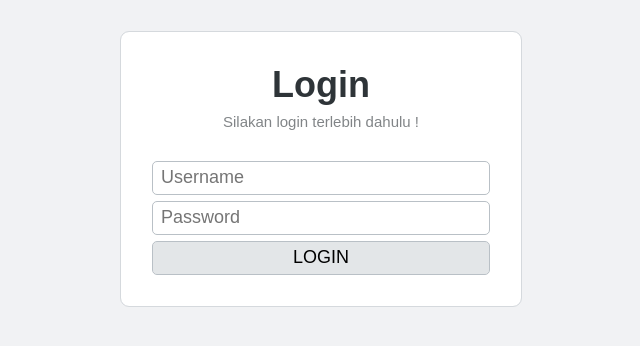
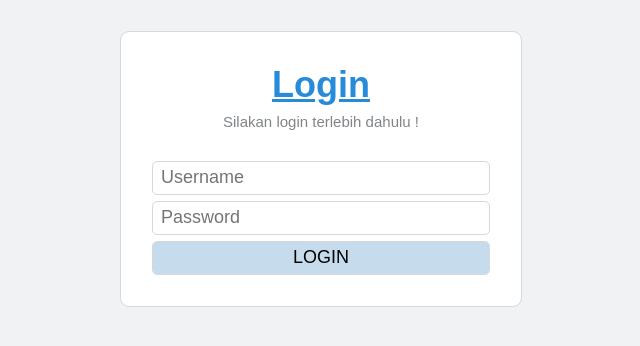
Before and after one commit to momo-hunt/sukakaba, a SvelteKit app: page /login in a window 1280 px wide. Shown: the top 346 px of the page, without its empty margins (319-959 px from the left). Built offline with nearby package versions, Linux system fonts and the light colour scheme.

Commit message:
login page

```diff
--- a/src/routes/login/+page.svelte
+++ b/src/routes/login/+page.svelte
@@ -21,7 +21,7 @@
     margin: 2rem auto;
     width: min(calc(100% - 2rem), 400px);
     padding: 2rem;
-    outline: 1px solid hsl(205, 10%, 85%);
+    outline: 1px solid hsl(206, 10%, 85%);
     border-radius: 8px;
     display: flex;
     flex-direction: column;
@@ -33,6 +33,11 @@
     text-align: center;
   }
 
+  header h1 {
+    color: hsl(206, 70%, 50%);
+    text-decoration: underline;
+  }
+
   header sub {
     opacity: 0.6;
   }
--- a/src/routes/login/FormLogin.svelte
+++ b/src/routes/login/FormLogin.svelte
@@ -20,7 +20,7 @@
   input {
     background: white;
     border: none;
-    outline: 1px solid hsl(205, 10%, 75%);
+    outline: 1px solid hsl(206, 10%, 85%);
     border-radius: 4px;
     width: 100%;
     height: 2rem;
@@ -28,16 +28,36 @@
     font-size: inherit;
   }
 
+  input:focus {
+    outline: 2px solid hsl(206, 25%, 75%);
+  }
+
   button[type="submit"] {
+    cursor: pointer;
     font-size: inherit;
-    background: hsl(205, 10%, 90%);
-    /* color: white; */
+    background: hsl(206, 50%, 85%);
     border: none;
-    outline: 1px solid hsl(205, 10%, 75%);
+    outline: 1px solid hsl(206, 10%, 85%);
     border-radius: 4px;
     width: 100%;
     height: 2rem;
     padding: 0 1rem;
     text-transform: uppercase;
   }
+
+  button[type="submit"]:hover {
+    background: hsl(206, 25%, 85%);
+  }
+
+  button[type="submit"]:focus {
+    background: hsl(206, 25%, 85%);
+    outline: 2px solid hsl(206, 25%, 75%);
+  }
+
+  button[type="submit"]:active,
+  button[type="submit"]:disabled {
+    opacity: 0.6;
+    outline: 2px solid hsl(206, 25%, 75%);
+    background: hsl(206, 10%, 95%);
+  }
 </style>
```
